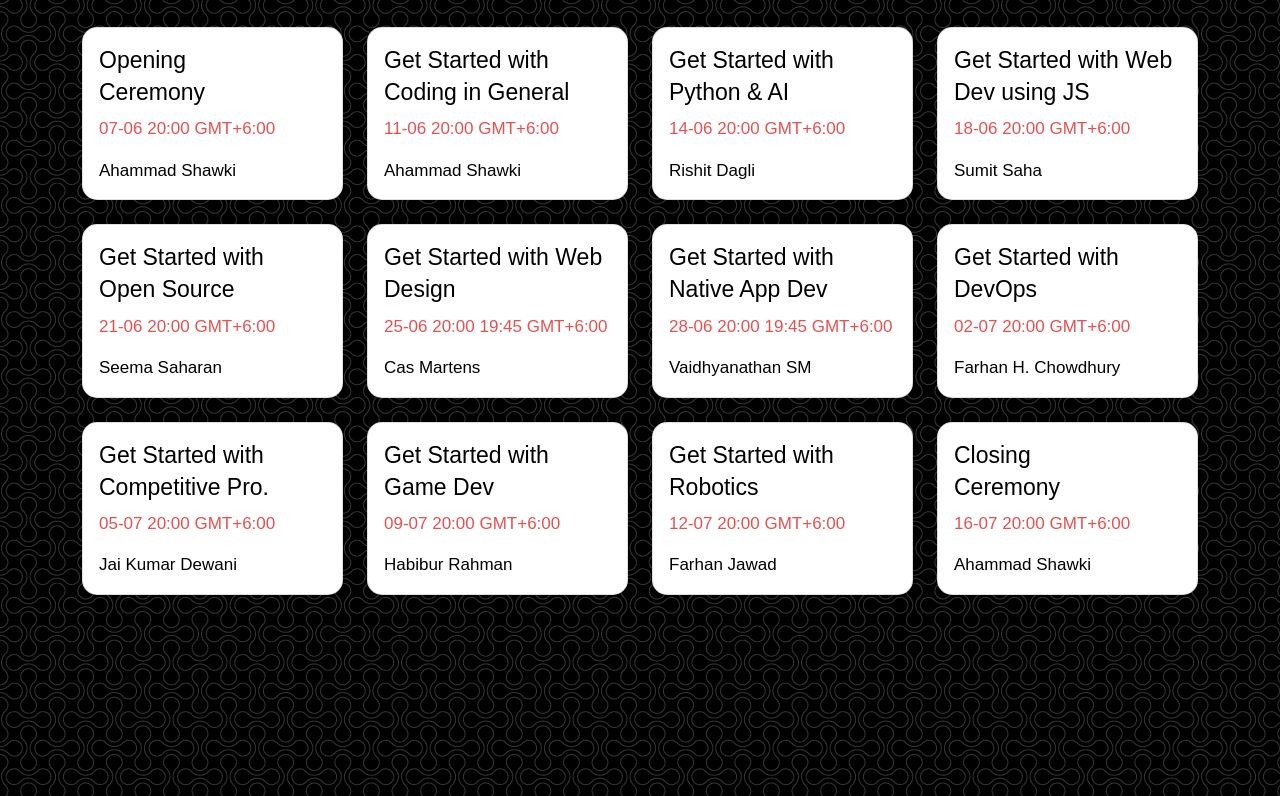
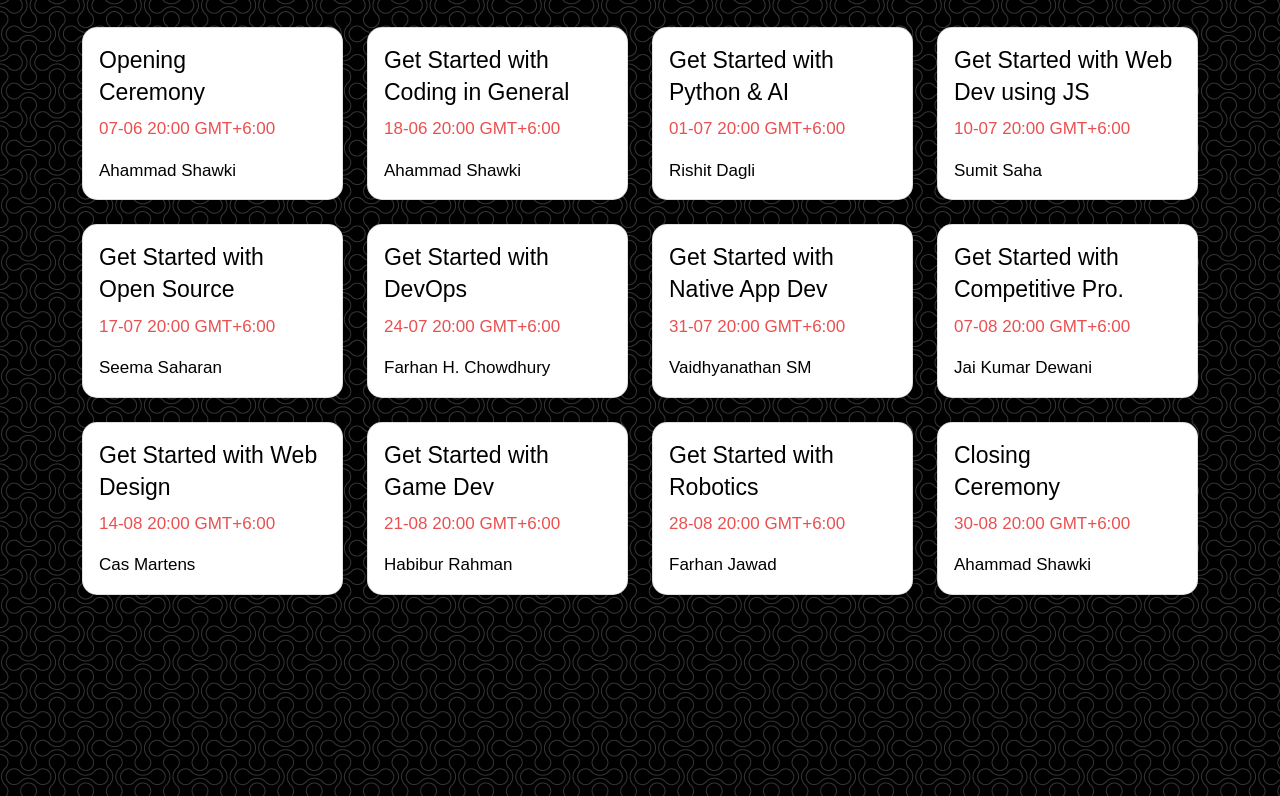
Before and after one commit to The-AS8-organization/CodeInception, a plain HTML site: page index.html in a window 1280 px wide. Shown: the part 1817-2613 px from the top of the page. Drawn offline with nearby package versions, Linux system fonts and the light colour scheme.

Commit message:
date Changed

```diff
--- a/index.html
+++ b/index.html
@@ -212,7 +212,7 @@
                     <div class="card mb-4">
                         <div class="card-body">
                             <h3 class="card-title">Get Started with Coding in General</h3>
-                            <p class="card-text event-time">11-06 20:00 GMT+6:00</p>
+                            <p class="card-text event-time">18-06 20:00 GMT+6:00</p>
                             <p class="card-text event-speaker">Ahammad Shawki</p>
                         </div>
                     </div>
@@ -222,7 +222,7 @@
                     <div class="card mb-4">
                         <div class="card-body">
                             <h3 class="card-title">Get Started with Python & AI</h3>
-                            <p class="card-text event-time">14-06 20:00 GMT+6:00</p>
+                            <p class="card-text event-time">01-07 20:00 GMT+6:00</p>
                             <p class="card-text event-speaker">Rishit Dagli</p>
                         </div>
                     </div>
@@ -232,7 +232,7 @@
                     <div class="card mb-4">
                         <div class="card-body">
                             <h3 class="card-title">Get Started with Web Dev using JS</h3>
-                            <p class="card-text event-time">18-06 20:00 GMT+6:00</p>
+                            <p class="card-text event-time">10-07 20:00 GMT+6:00</p>
                             <p class="card-text event-speaker">Sumit Saha</p>
                         </div>
                     </div>
@@ -244,7 +244,7 @@
                     <div class="card mb-4">
                         <div class="card-body">
                             <h3 class="card-title">Get Started with Open Source</h3>
-                            <p class="card-text event-time">21-06 20:00 GMT+6:00</p>
+                            <p class="card-text event-time">17-07 20:00 GMT+6:00</p>
                             <p class="card-text event-speaker">Seema Saharan</p>
                         </div>
                     </div>
@@ -253,9 +253,9 @@
                 <div class="col-sm-12 col-md-6 col-lg-3">
                     <div class="card mb-4">
                         <div class="card-body">
-                            <h3 class="card-title">Get Started with Web Design</h3>
-                            <p class="card-text event-time">25-06 20:00 19:45 GMT+6:00</p>
-                            <p class="card-text event-speaker">Cas Martens</p>
+                            <h3 class="card-title">Get Started with DevOps</h3>
+                            <p class="card-text event-time">24-07 20:00 GMT+6:00</p>
+                            <p class="card-text event-speaker">Farhan H. Chowdhury</p>
                         </div>
                     </div>
                 </div>
@@ -264,7 +264,7 @@
                     <div class="card mb-4">
                         <div class="card-body">
                             <h3 class="card-title">Get Started with Native App Dev</h3>
-                            <p class="card-text event-time">28-06 20:00 19:45 GMT+6:00</p>
+                            <p class="card-text event-time">31-07 20:00 GMT+6:00</p>
                             <p class="card-text event-speaker">Vaidhyanathan SM</p>
                         </div>
                     </div>
@@ -273,9 +273,9 @@
                 <div class="col-sm-12 col-md-6 col-lg-3">
                     <div class="card mb-4">
                         <div class="card-body">
-                            <h3 class="card-title">Get Started with DevOps</h3>
-                            <p class="card-text event-time">02-07 20:00 GMT+6:00</p>
-                            <p class="card-text event-speaker">Farhan H. Chowdhury</p>
+                            <h3 class="card-title">Get Started with Competitive Pro.</h3>
+                            <p class="card-text event-time">07-08 20:00 GMT+6:00</p>
+                            <p class="card-text event-speaker">Jai Kumar Dewani</p>
                         </div>
                     </div>
                 </div>
@@ -285,9 +285,9 @@
                 <div class="col-sm-12 col-md-6 col-lg-3">
                     <div class="card mb-4">
                         <div class="card-body">
-                            <h3 class="card-title">Get Started with Competitive Pro.</h3>
-                            <p class="card-text event-time">05-07 20:00 GMT+6:00</p>
-                            <p class="card-text event-speaker">Jai Kumar Dewani</p>
+                            <h3 class="card-title">Get Started with Web Design</h3>
+                            <p class="card-text event-time">14-08 20:00 GMT+6:00</p>
+                            <p class="card-text event-speaker">Cas Martens</p>
                         </div>
                     </div>
                 </div>
@@ -296,7 +296,7 @@
                     <div class="card mb-4">
                         <div class="card-body">
                             <h3 class="card-title">Get Started with Game Dev</h3>
-                            <p class="card-text event-time">09-07 20:00 GMT+6:00</p>
+                            <p class="card-text event-time">21-08 20:00 GMT+6:00</p>
                             <p class="card-text event-speaker">Habibur Rahman</p>
                         </div>
                     </div>
@@ -306,7 +306,7 @@
                     <div class="card mb-4">
                         <div class="card-body">
                             <h3 class="card-title">Get Started with Robotics</h3>
-                            <p class="card-text event-time">12-07 20:00 GMT+6:00</p>
+                            <p class="card-text event-time">28-08 20:00 GMT+6:00</p>
                             <p class="card-text event-speaker">Farhan Jawad</p>
                         </div>
                     </div>
@@ -316,7 +316,7 @@
                     <div class="card mb-4">
                         <div class="card-body">
                             <h3 class="card-title large">Closing Ceremony</h3>
-                            <p class="card-text event-time">16-07 20:00 GMT+6:00</p>
+                            <p class="card-text event-time">30-08 20:00 GMT+6:00</p>
                             <p class="card-text event-speaker">Ahammad Shawki</p>
                         </div>
                     </div>
```
